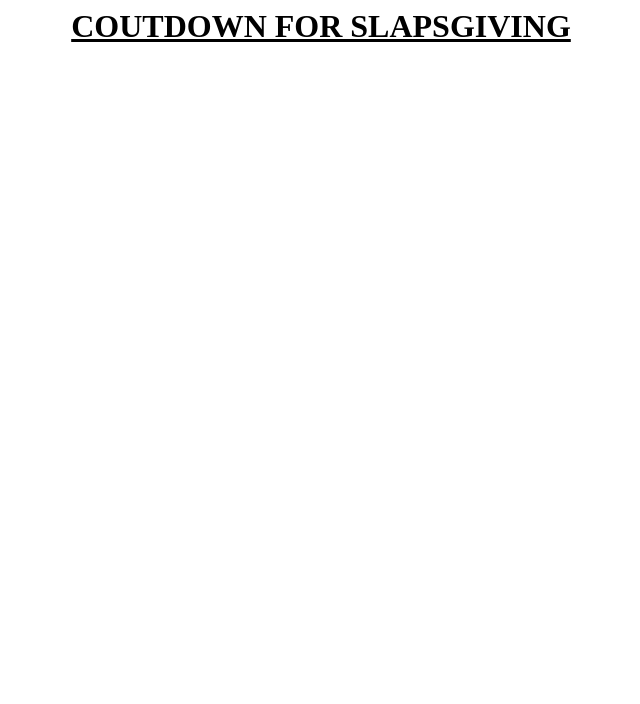
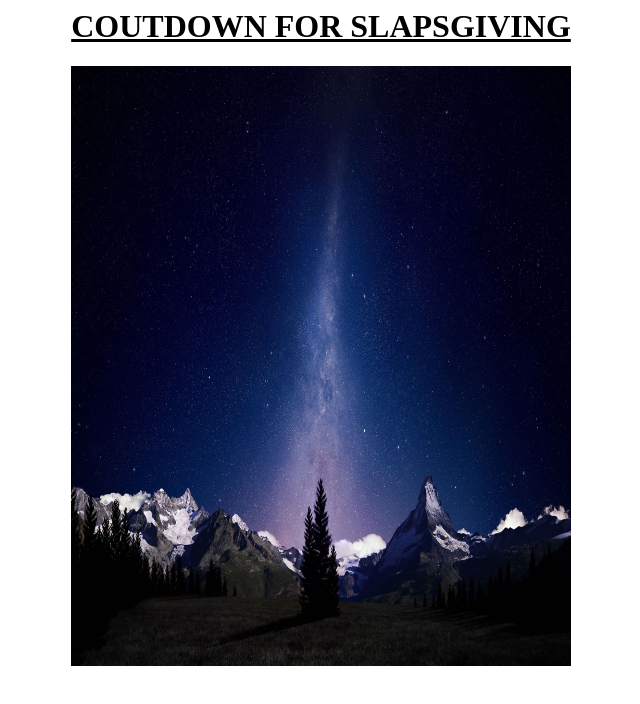
Before and after one commit to kunjherem/SLAPSGIVING, a plain HTML site: page index.html in a window 1280 px wide. Shown: the whole page, without its empty margins (319-959 px from the left). Drawn offline with Linux system fonts and the light colour scheme.

Commit message:
Update index.html

```diff
--- a/index.html
+++ b/index.html
@@ -5,10 +5,10 @@
 </head>
 <body>
 <center>
+<img src="a.jpg" alt="Girl in a jacket" width="500" height="600">
 <h1>
 <!-- Display the countdown timer in an element -->
 <p id="demo"></p>
-
 <script>
 // Set the date we're counting down to
 var countDownDate = new Date("Jan 23, 2023 00:00:00").getTime();
```
